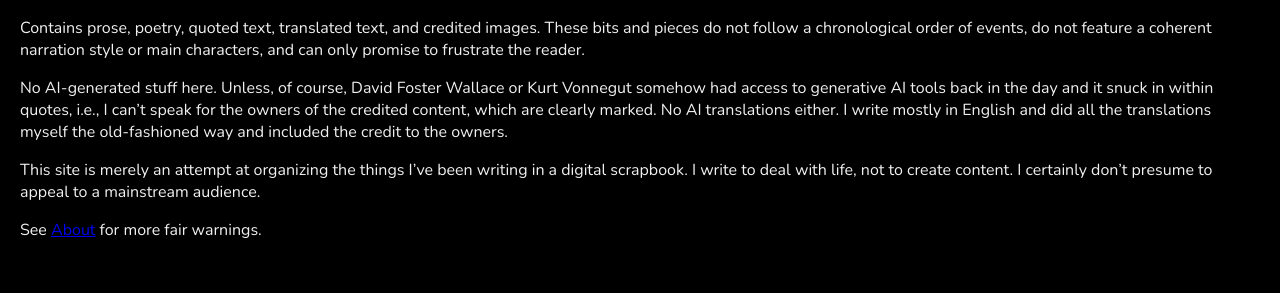
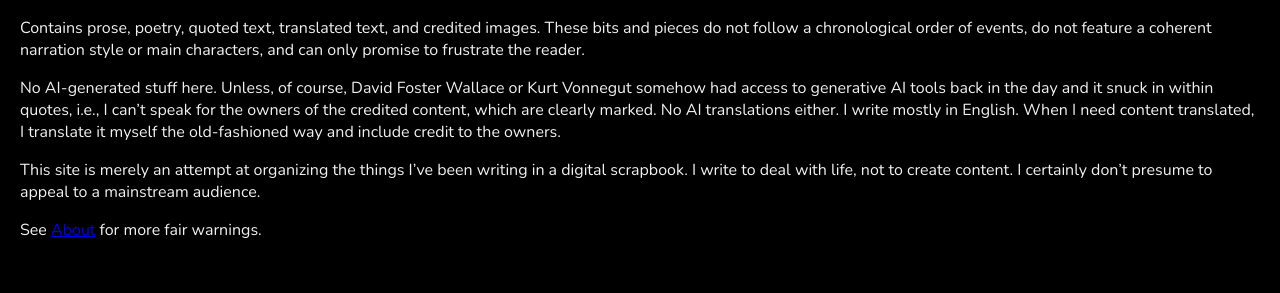
Before and after one commit to olivecarambola/logbook, a Jekyll site: the page built from index.md, in a window 1280 px wide. Shown: the part 163-456 px from the top of the page. Built offline with Jekyll 4.4.1, drawn with Linux system fonts in a browser that asks for light colours; some web fonts are replaced.

Commit message:
Update index.md

```diff
--- a/index.md
+++ b/index.md
@@ -6,7 +6,7 @@
 
 Contains prose, poetry, quoted text, translated text, and credited images. These bits and pieces do not follow a chronological order of events, do not feature a coherent narration style or main characters, and can only promise to frustrate the reader.
 
-No AI-generated stuff here. Unless, of course, David Foster Wallace or Kurt Vonnegut somehow had access to generative AI tools back in the day and it snuck in within quotes, i.e., I can't speak for the owners of the credited content, which are clearly marked. No AI translations either. I write mostly in English and did all the translations myself the old-fashioned way and included the credit to the owners.
+No AI-generated stuff here. Unless, of course, David Foster Wallace or Kurt Vonnegut somehow had access to generative AI tools back in the day and it snuck in within quotes, i.e., I can't speak for the owners of the credited content, which are clearly marked. No AI translations either. I write mostly in English. When I need content translated, I translate it myself the old-fashioned way and include credit to the owners.
 
 This site is merely an attempt at organizing the things I've been writing in a digital scrapbook. I write to deal with life, not to create content. I certainly don't presume to appeal to a mainstream audience.
 
```
